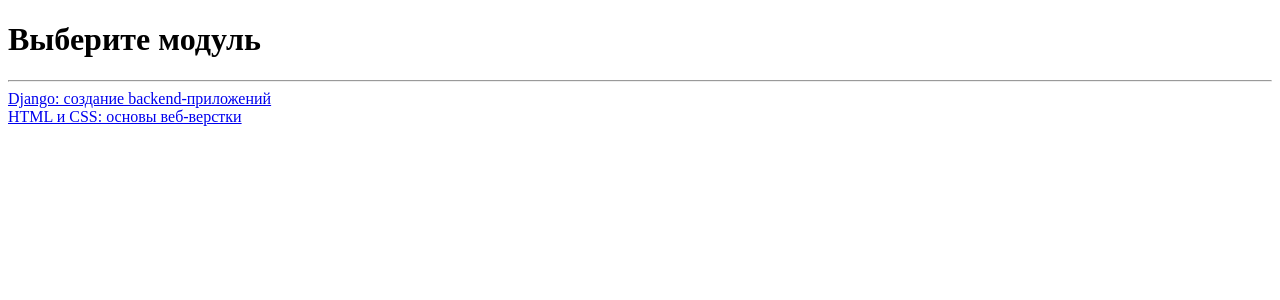
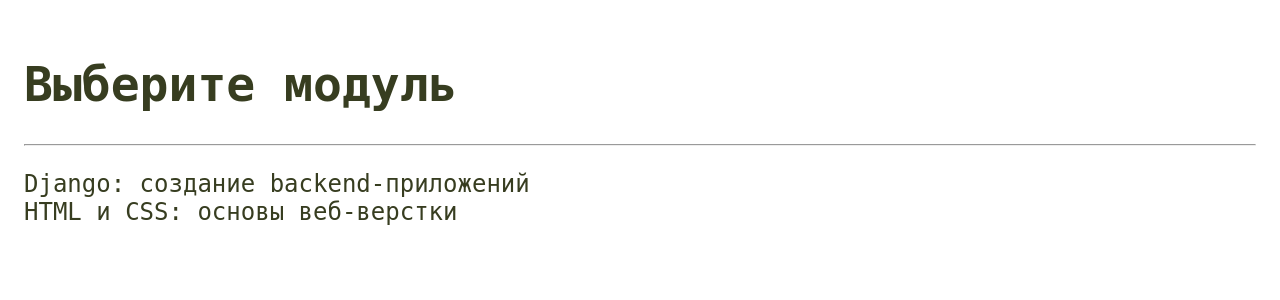
Before and after one commit to ntstpnv/django-homeworks, a Django app: page / in a window 1280 px wide. Shown: the top 300 px of the page. Run offline with Django 5.2, Linux system fonts and the light colour scheme.

Commit message:
style: add visual styling to menu component
- Create menu.css with hover effects and colors
- Add CSS classes to existing template elements

```diff
--- /dev/null
+++ b/apps/common/static/common/css/menu.css
@@ -0,0 +1,24 @@
+.menu {
+    padding: 1rem;
+    font-family: monospace;
+    font-size: 24px;
+    color: #373D20;
+}
+
+.menu_list {
+    padding: 0;
+    list-style: none;
+}
+
+.menu_link {
+    display: block;
+    color: inherit;
+    text-decoration: none;
+    transition: all 0.4s;
+}
+
+.menu_link:hover {
+    background: #BCBD8B;
+    color: #EFF1ED;
+    transform: translateX(1rem);
+}
--- a/apps/common/templates/common/index.html
+++ b/apps/common/templates/common/index.html
@@ -2,7 +2,6 @@
 <html lang="ru">
     <head>
         <meta charset="UTF-8">
-        <meta name="viewport" content="width=device-width, initial-scale=1.0">
         <title>{{ title }}</title>
         {% block styles %}
         {% endblock styles %}
--- a/apps/common/templates/common/menu.html
+++ b/apps/common/templates/common/menu.html
@@ -1,14 +1,22 @@
 {% extends 'common/index.html' %}
+{% load static %}
+{% block styles %}
+    <link rel="stylesheet" href="{% static 'common/css/menu.css' %}">
+{% endblock styles %}
 {% block content %}
+    <div class="menu">
         <h1>{{ title }}</h1>
         <hr>
+        <ul class="menu_list">
             {% for object in object_list %}
-        <a href="{% url object.path %}">{{ object.title }}</a>
-        {% if not forloop.last %}<br>{% endif %}
+                <li>
+                    <a class="menu_link" href="{% url object.path %}">{{ object.title }}</a>
+                </li>
             {% endfor %}
             {% if back_exists %}
                 <br>
-        <br>
-        <a href="{% url back %}">Назад</a>
+                <a class="menu_link" href="{% url back %}">Назад</a>
             {% endif %}
+        </ul>
+    </div>
 {% endblock content %}
--- a/apps/settings.py
+++ b/apps/settings.py
@@ -172,6 +172,7 @@ USE_TZ = True
 STATIC_URL = "static/"
 
 STATICFILES_DIRS = [
+    BASE_DIR / "apps" / "common" / "static",
     BASE_DIR / "apps" / "django" / "hw4" / "static",
     BASE_DIR / "apps" / "html-css" / "hw9" / "static",
 ]
```
Lines whose indentation alone changed are shown as unchanged.
